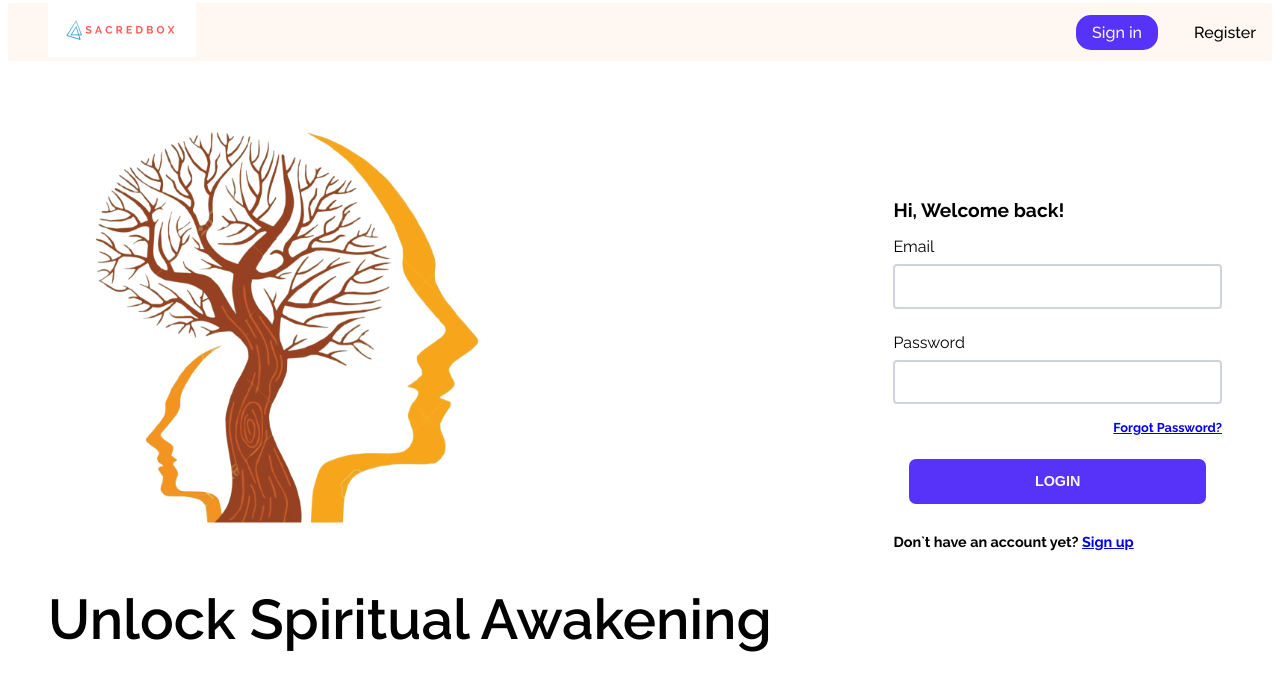
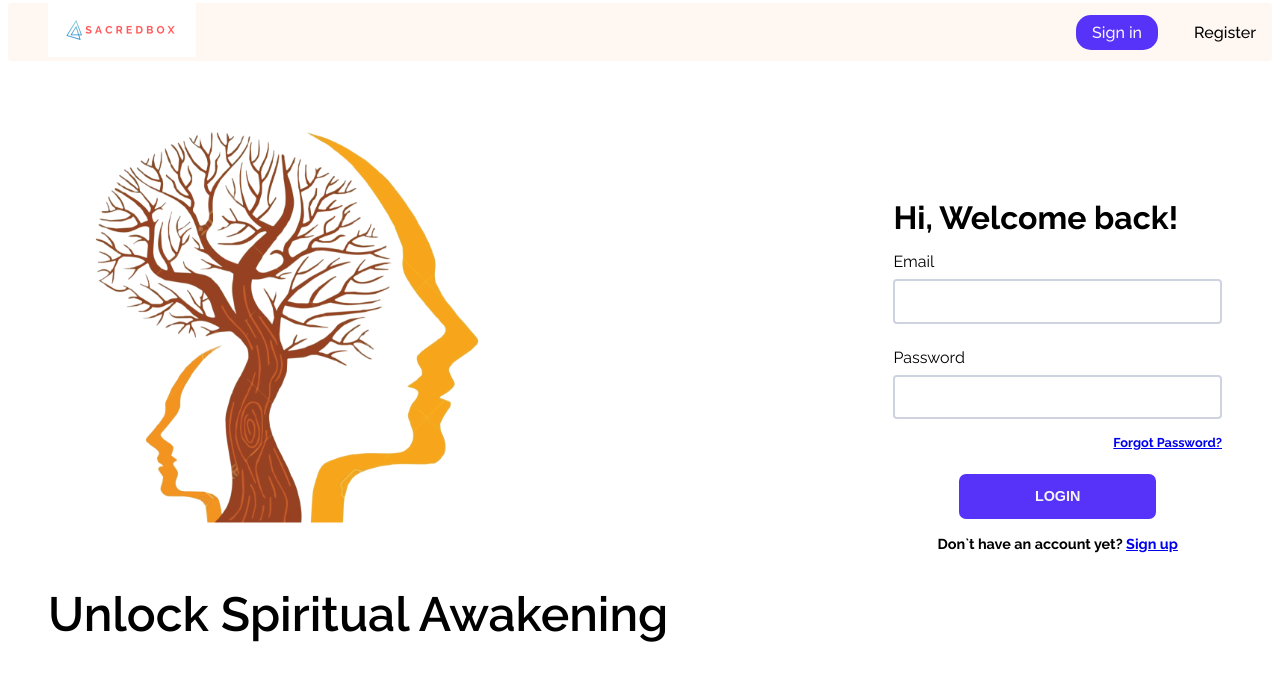
Before and after one commit to krishpri23/react-practice, a React (Vite) app: page /login in a window 1280 px wide. Shown: the top 690 px of the page. Built offline with nearby package versions, Linux system fonts and the light colour scheme.

Commit message:
minor fix

```diff
--- a/src/App.jsx
+++ b/src/App.jsx
@@ -11,7 +11,7 @@ import RootLayout from './layouts/rootLayout';
 import CreateLayout from './layouts/createLayout';
 
 //screens
-import HomePage from './pages/homePage';
+import HomePage from './pages/Home/homePage';
 import UserSignup from './pages/createAccount/userSignup';
 import ProviderSignup from './pages/createAccount/providerSignup';
 import NotFound from './pages/notFound';
--- a/src/layouts/createLayout.jsx
+++ b/src/layouts/createLayout.jsx
@@ -1,6 +1,6 @@
 
 import { Link, Outlet } from 'react-router-dom';
-import '../styles/createLayout.css'
+import '../styles/createLayout.css';
 
 function CreateLayout() {
 
--- a/src/pages/homePage.jsx
+++ b/src/pages/Home/homePage.jsx
@@ -2,7 +2,7 @@
 
 import { useForm } from 'react-hook-form';
 import { useNavigate } from 'react-router';
-import '../styles/homePage.css';
+import '/src/styles/Home/homePage.css';
 
 function HomePage() {
     const form = useForm();
--- a/src/pages/createAccount/providerSignup.jsx
+++ b/src/pages/createAccount/providerSignup.jsx
@@ -3,8 +3,8 @@ import { DevTool } from '@hookform/devtools';
 import { useForm } from 'react-hook-form';
 import * as yup from "yup";
 import { yupResolver } from '@hookform/resolvers/yup';
-import '/src/styles/signup.css'
-import '/src/styles/providerSignup.css'
+import '/src/styles/Signup/signup.css';
+import '/src/styles/Signup/providerSignup.css'
 import { useNavigate } from 'react-router-dom/';
 import { Link } from 'react-router-dom/dist';
 
--- a/src/pages/createAccount/userSignup.jsx
+++ b/src/pages/createAccount/userSignup.jsx
@@ -3,8 +3,8 @@ import { DevTool } from '@hookform/devtools';
 import { useForm } from 'react-hook-form';
 import * as yup from "yup";
 import { yupResolver } from '@hookform/resolvers/yup';
-import '/src/styles/signup.css'
-import '/src/styles/userSignup.css'
+import '/src/styles/Signup/signup.css';
+import '/src/styles/Signup/userSignup.css'
 import { Link, useNavigate } from 'react-router-dom';
 
 function UserSignup() {
--- a/src/styles/login.css
+++ b/src/styles/login.css
@@ -8,6 +8,18 @@
     justify-content: space-between;
 }
 
+#btn {
+    width: 60%;
+    align-self: center;
+}
+
+.login h3 {
+    margin: 0;
+    align-self: center;
+}
+.login h2 {
+    font-size: 2rem;
+}
 .banner {
     display: flex;
     flex-direction: column;
@@ -22,7 +34,7 @@
 
 
 .banner h1 {
-    font-size: 3.5rem;
+    font-size: 3rem;
 }
 
 .login-form {
```
Also changed, not shown: index.css (line endings or trailing spaces), src/styles/Home/homePage.css (renamed from src/styles/homePage.css), src/styles/Signup/providerSignup.css (renamed from src/styles/providerSignup.css), src/styles/Signup/signup.css (renamed from src/styles/Signup.css), src/styles/Signup/userSignup.css (renamed from src/styles/userSignup.css).
